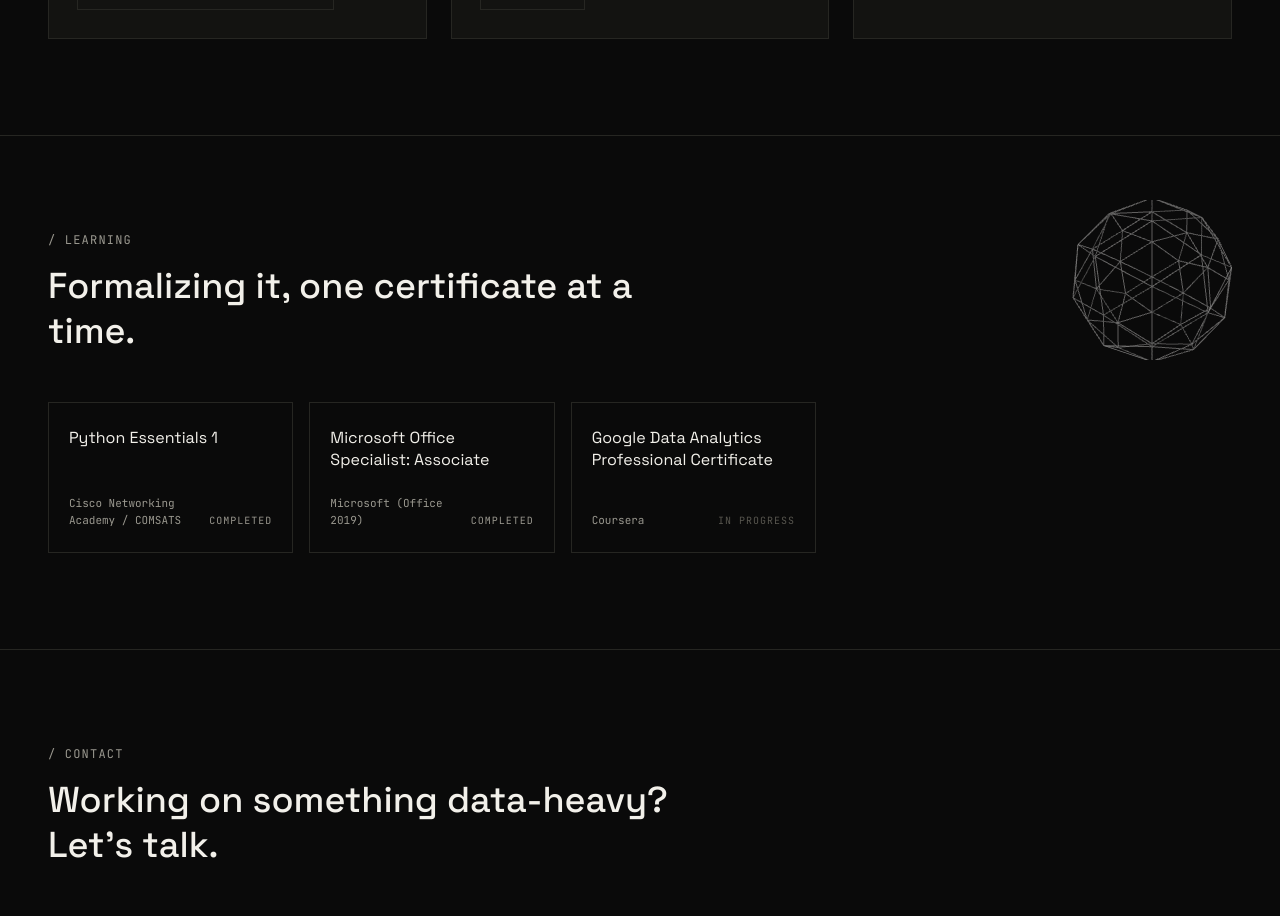
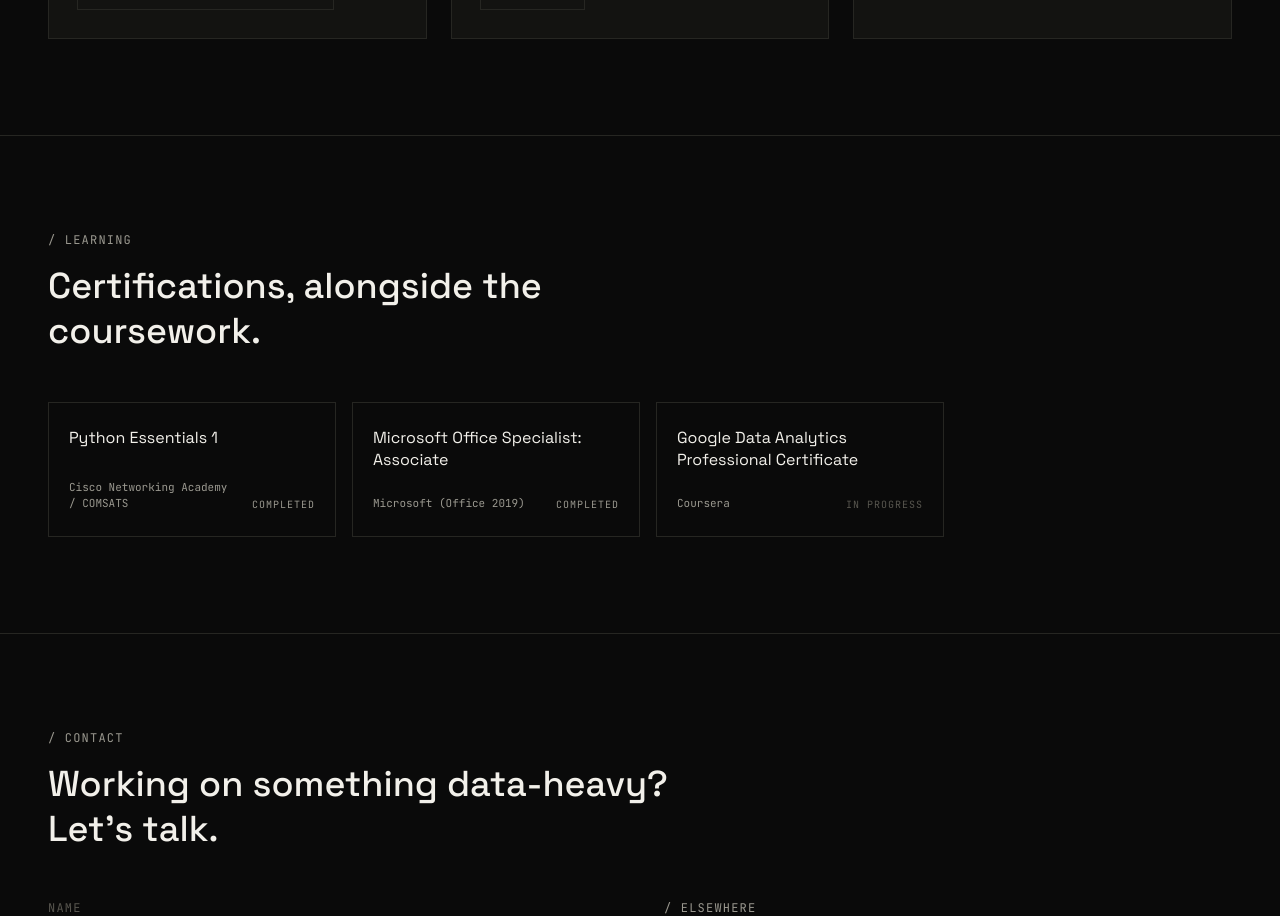
Before and after one commit to ByteMetric-X/Portfolio, a React (Vite) app: page / in a window 1280 px wide. Shown: the part 3320-4236 px from the top of the page. Built offline with nearby package versions, Linux system fonts and the light colour scheme; no server answers.

Commit message:
Update Certifications.tsx

```diff
--- a/src/components/Certifications.tsx
+++ b/src/components/Certifications.tsx
@@ -1,7 +1,4 @@
-import { Suspense, lazy } from 'react'
 import { Reveal } from './Reveal'
-
-const WireMesh = lazy(() => import('./WireMesh').then((m) => ({ default: m.WireMesh })))
 
 type Cert = { name: string; issuer: string; status: 'Completed' | 'In progress' }
 
@@ -25,23 +22,17 @@ const CERTS: Cert[] = [
 
 export function Certifications() {
   return (
-    <section className="relative border-b border-line px-6 py-16 md:px-12 md:py-24">
-      <div className="pointer-events-none absolute right-6 top-16 hidden h-40 w-40 opacity-70 md:right-12 md:block">
-        <Suspense fallback={null}>
-          <WireMesh />
-        </Suspense>
-      </div>
-
+    <section className="border-b border-line px-6 py-16 md:px-12 md:py-24">
       <Reveal>
         <p className="mb-4 font-mono text-xs uppercase tracking-widest text-fg-muted">
           / learning
         </p>
         <h2 className="max-w-2xl font-display text-3xl font-medium leading-tight text-fg md:text-4xl">
-          Formalizing it, one certificate at a time.
+          Certifications, alongside the coursework.
         </h2>
       </Reveal>
 
-      <div className="mt-12 grid max-w-3xl grid-cols-1 gap-4 sm:grid-cols-2 lg:grid-cols-3">
+      <div className="mt-12 grid max-w-4xl grid-cols-1 gap-4 sm:grid-cols-2 lg:grid-cols-3">
         {CERTS.map((c, i) => (
           <Reveal key={c.name} delay={0.06 + i * 0.06} className="h-full">
             <div className="flex h-full flex-col justify-between border border-line px-5 py-6">
```
